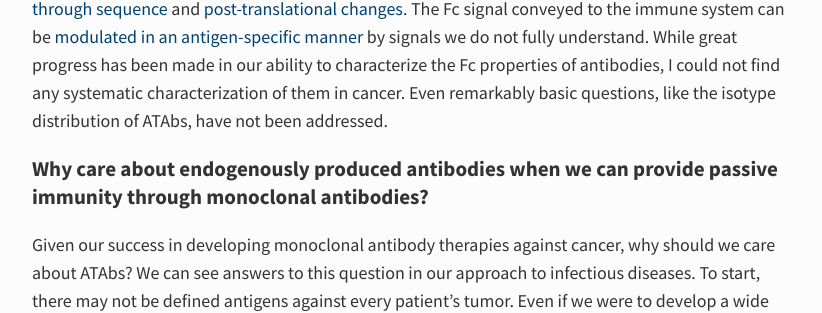
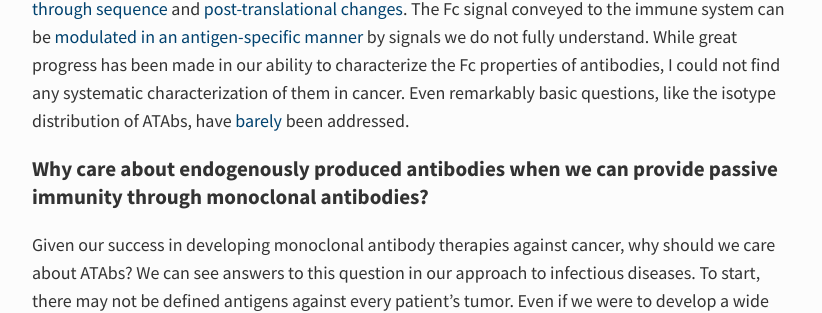
Before and after one commit to thanatosmin/ameyer.me, a Jekyll site: the page built from _posts/2021-02-14-endo-Abs.md, in a window 1280 px wide and 900 px high, scrolled down 1150 px. Shown: the part 235-548 px from the top of the window, without its empty margins (228-1050 px from the left). Built offline with Jekyll 4.4.1, drawn with Linux system fonts in a browser that asks for light colours.

Commit message:
Update 2021-02-14-endo-Abs.md

```diff
--- a/_posts/2021-02-14-endo-Abs.md
+++ b/_posts/2021-02-14-endo-Abs.md
@@ -23,7 +23,7 @@
 
 ### What are the Fc properties of endogenous antibodies?
 
-Here we reach the limits of our knowledge; if we have these antibody responses, why are they ineffective at eliminating tumors? Since some of the studies on the prevalence of ATAbs in the 1990’s, we have learned that antibodies are quite complicated. An antibody with the same antigen targeting can be [pro- or anti-inflammatory](https://doi.org/10.1016/j.ccell.2020.04.013), promote [different types of immune responses](https://immunology.sciencemag.org/content/2/7/eaah6413), and is regulated [through sequence](http://www.sciencemag.org/cgi/doi/10.1126/science.1118948) and [post-translational changes](https://www.pnas.org/cgi/doi/10.1073/pnas.0808248105). The Fc signal conveyed to the immune system can be [modulated in an antigen-specific manner](https://journals.plos.org/plospathogens/article?id=10.1371/journal.ppat.1005456) by signals we do not fully understand. While great progress has been made in our ability to characterize the Fc properties of antibodies, I could not find any systematic characterization of them in cancer. Even remarkably basic questions, like the isotype distribution of ATAbs, have not been addressed.
+Here we reach the limits of our knowledge; if we have these antibody responses, why are they ineffective at eliminating tumors? Since some of the studies on the prevalence of ATAbs in the 1990’s, we have learned that antibodies are quite complicated. An antibody with the same antigen targeting can be [pro- or anti-inflammatory](https://doi.org/10.1016/j.ccell.2020.04.013), promote [different types of immune responses](https://immunology.sciencemag.org/content/2/7/eaah6413), and is regulated [through sequence](http://www.sciencemag.org/cgi/doi/10.1126/science.1118948) and [post-translational changes](https://www.pnas.org/cgi/doi/10.1073/pnas.0808248105). The Fc signal conveyed to the immune system can be [modulated in an antigen-specific manner](https://journals.plos.org/plospathogens/article?id=10.1371/journal.ppat.1005456) by signals we do not fully understand. While great progress has been made in our ability to characterize the Fc properties of antibodies, I could not find any systematic characterization of them in cancer. Even remarkably basic questions, like the isotype distribution of ATAbs, have [barely](https://jci.me/65579/pdf) been addressed.
 
 ### Why care about endogenously produced antibodies when we can provide passive immunity through monoclonal antibodies?
 
```
